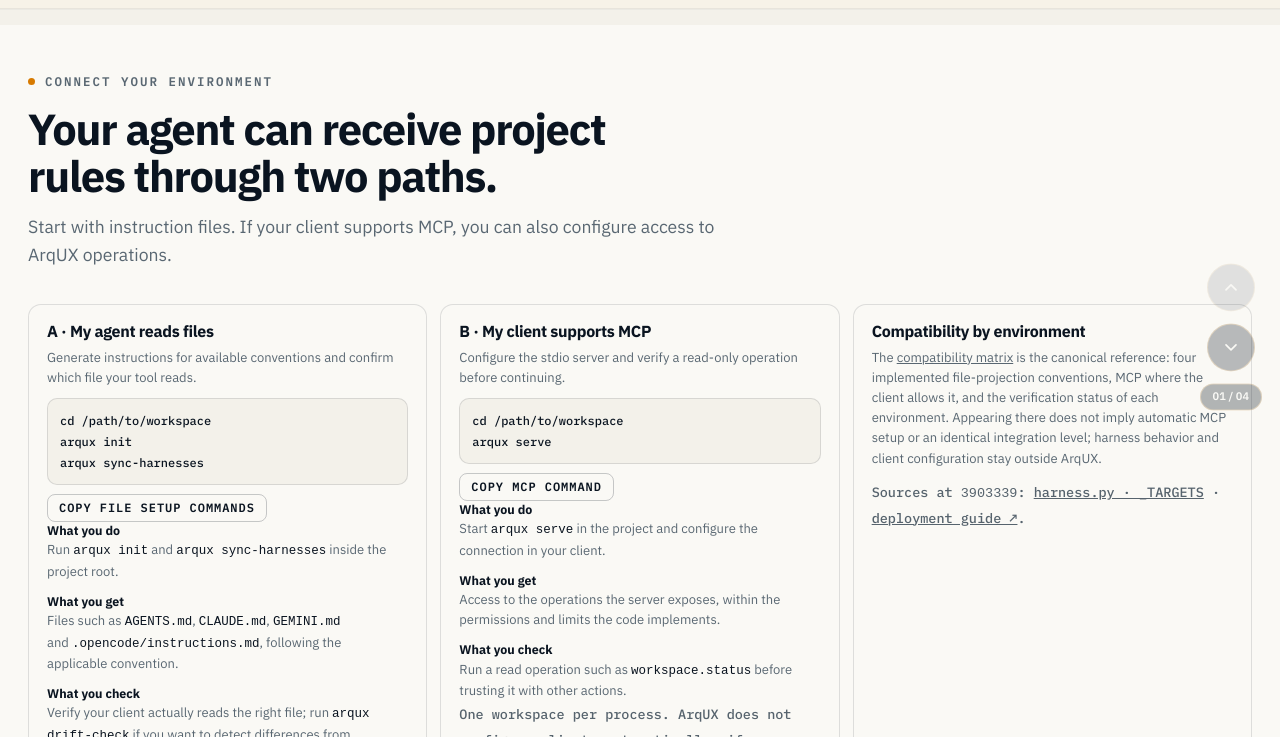
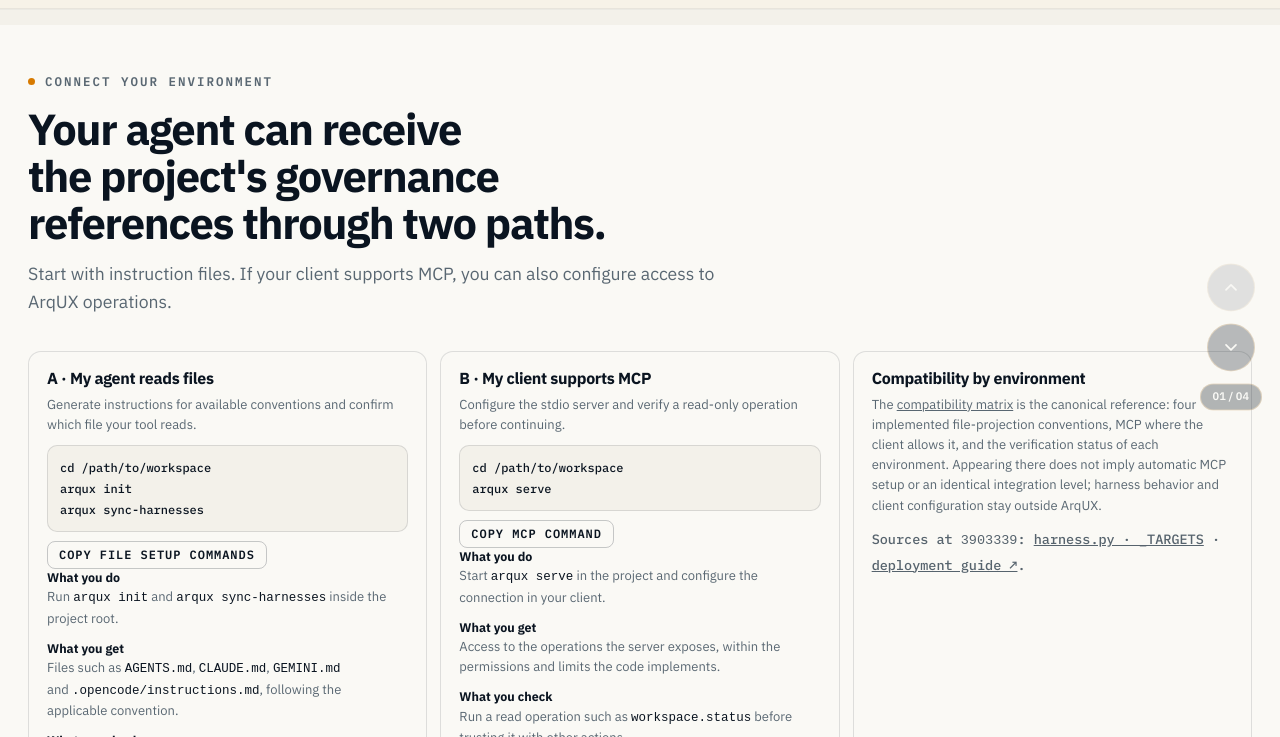
Before and after one commit to FidelErnesto03/arqux-landing, a plain HTML site: page start/index.html in a window 1280 px wide. Both pictures are taken after a click on the link "Connect my agent". Shown: the part 2906-3643 px from the top of the page. Drawn offline with Linux system fonts and the light colour scheme.

Commit message:
P-03: H2 #connect -> referencias de gobierno (D-M1)
Generated with [Devin](https://devin.ai)

Co-Authored-By: Devin <158243242+devin-ai-integration[bot]@users.noreply.github.com>

```diff
--- a/start/index.html
+++ b/start/index.html
@@ -141,7 +141,7 @@ cat first-task.txt</code></pre><div class="copy-row"><button type="button" class
     </section>
     <section class="section section-light" id="connect">
       <div class="wrap">
-        <div class="section-head"><p class="eyebrow">CONNECT YOUR ENVIRONMENT</p><h2>Your agent can receive project rules through two paths.</h2><p class="section-copy">Start with instruction files. If your client supports MCP, you can also configure access to ArqUX operations.</p></div>
+        <div class="section-head"><p class="eyebrow">CONNECT YOUR ENVIRONMENT</p><h2>Your agent can receive the project's governance references through two paths.</h2><p class="section-copy">Start with instruction files. If your client supports MCP, you can also configure access to ArqUX operations.</p></div>
         <div class="connect-grid">
           <article class="connect-card trust-card"><h3>A · My agent reads files</h3><p>Generate instructions for available conventions and confirm which file your tool reads.</p><pre class="start-cmd"><code>cd /path/to/workspace
 arqux init
```
Also changed, not shown: es/empezar/index.html (+1 -1 lines).
